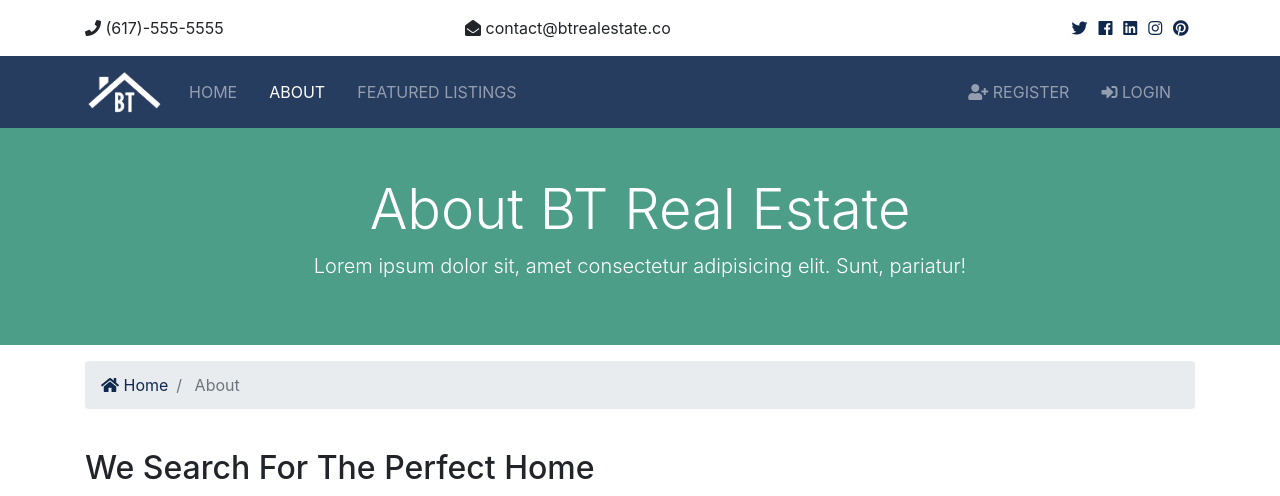
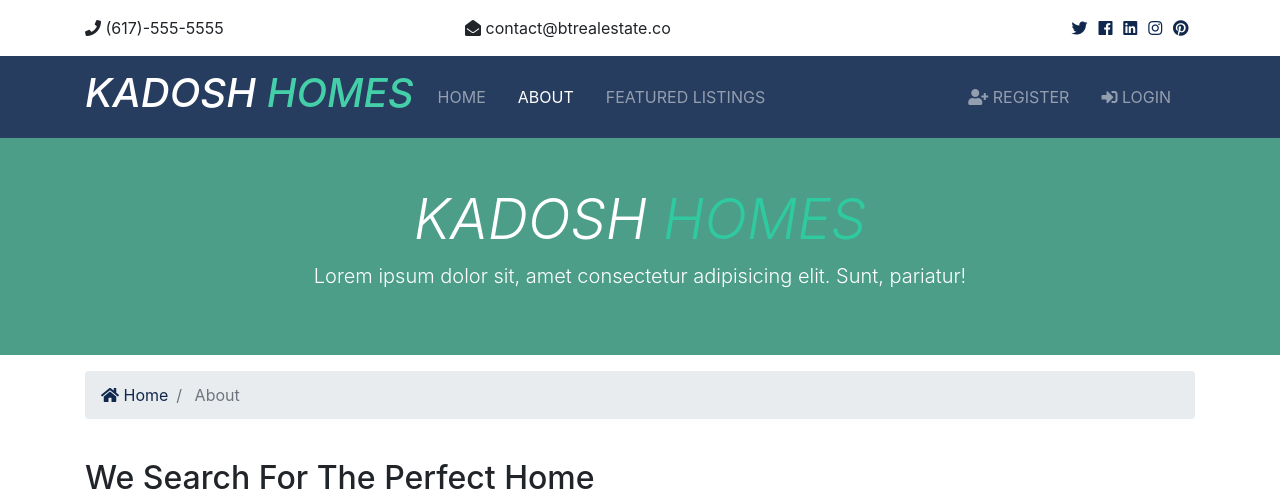
Before and after one commit to Xcheche/btre_project-1, a Django app: template templates/pages/about.html in a window 1280 px wide. Shown: the top 496 px of the page. Run offline with Django 3.2, Linux system fonts and the light colour scheme; the template is opened without the code that fills it, so the values that code supplies are empty; some libraries are stand-ins or nearby versions.

Commit message:
logo
changed logo

```diff
--- a/templates/pages/about.html
+++ b/templates/pages/about.html
@@ -9,7 +9,7 @@
     <div class="container">
       <div class="row text-center">
         <div class="col-md-12">
-          <h1 class="display-4">About BT Real Estate</h1>
+          <h1 class="display-4"   style="font-style: italic;">KADOSH <span style="color: #30caa0;">HOMES</span></h1>
           <p class="lead">Lorem ipsum dolor sit, amet consectetur adipisicing elit. Sunt, pariatur!</p>
         </div>
       </div>
--- a/templates/partials/_navbar.html
+++ b/templates/partials/_navbar.html
@@ -3,7 +3,8 @@
 <nav class="navbar navbar-expand-lg navbar-dark bg-primary sticky-top">
     <div class="container">
       <a class="navbar-brand" href="{% url 'index' %}">
-        <img src="{% static 'img/logo.png' %}" class="logo" alt="">
+        <!-- <img src="{% static 'img/logo.png' %}" class="logo" alt=""> -->
+         <h1 style="font-style: italic;">KADOSH <span style="color: #30caa0;">HOMES</span></h1>
       </a>
       <button class="navbar-toggler" type="button" data-toggle="collapse" data-target="#navbarNavAltMarkup">
         <span class="navbar-toggler-icon"></span>
```
